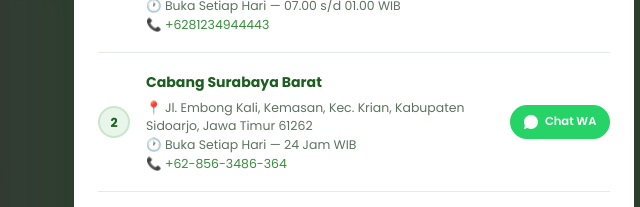
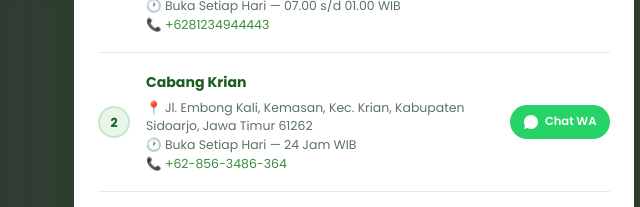
Before and after one commit to sarahazizah142406-create/Rekayasa-Perangkat-Lunak_23424004, a plain HTML site: page index.html in a window 1280 px wide. Both pictures are taken after a click on the button "4 Cabang Aktif - klik untuk lihat lokasi". Shown: the part 4334-4541 px from the top of the page, 286-926 px from the left. Drawn offline with nearby package versions, Linux system fonts and the light colour scheme; a web font is replaced by a local one.

Commit message:
Update index.html

```diff
--- a/index.html
+++ b/index.html
@@ -1809,7 +1809,7 @@
         <div class="branch-item">
           <div class="branch-num" aria-hidden="true">2</div>
           <div class="branch-info">
-            <h4>Cabang Surabaya Barat</h4>
+            <h4>Cabang Krian</h4>
             <p class="branch-addr">📍 Jl. Embong Kali, Kemasan, Kec. Krian, Kabupaten Sidoarjo, Jawa Timur 61262</p>
             <p class="branch-hours">🕐 Buka Setiap Hari — 24 Jam WIB</p>
             <p class="branch-phone">📞 <a href="tel:+62-856-3486-364">+62-856-3486-364</a></p>
```
